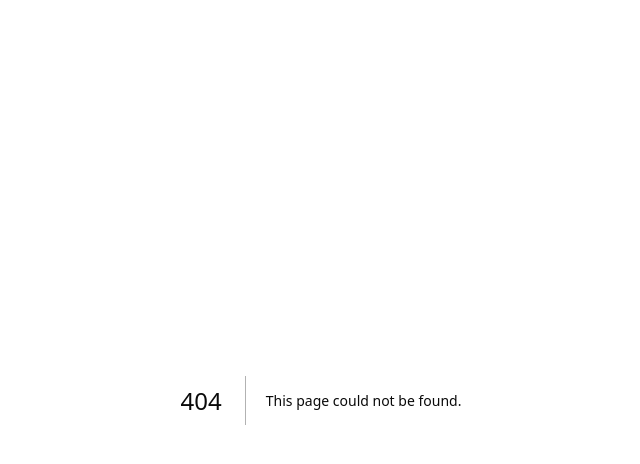
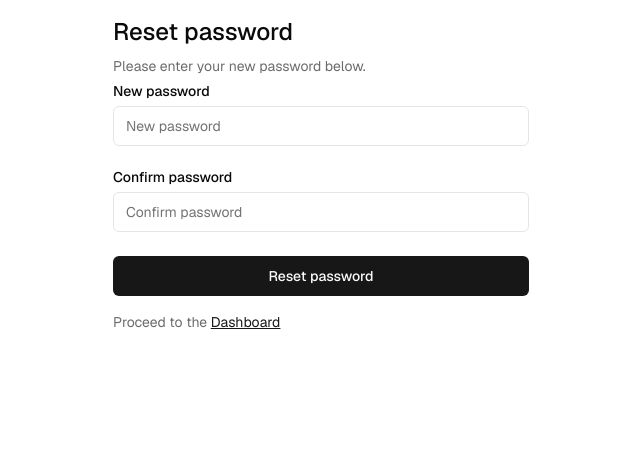
Before and after one commit to brucemakallan/mapmykin, a Next.js app: page /reset-password in a window 1280 px wide. Before the commit this address had no page. Shown: the top 464 px of the page, without its empty margins (319-959 px from the left). Built offline with nearby package versions, Linux system fonts and the light colour scheme.

Commit message:
Fix password reset

```diff
--- a/app/actions.ts
+++ b/app/actions.ts
@@ -62,7 +62,7 @@ export const forgotPasswordAction = async (formData: FormData) => {
   }
 
   const { error } = await supabase.auth.resetPasswordForEmail(email, {
-    redirectTo: `${origin}/auth/callback?redirect_to=/dashboard/reset-password`,
+    redirectTo: `${origin}/auth/callback?redirect_to=/reset-password`,
   })
 
   if (error) {
@@ -94,17 +94,13 @@ export const resetPasswordAction = async (formData: FormData) => {
   if (!password || !confirmPassword) {
     encodedRedirect(
       'error',
-      '/dashboard/reset-password',
+      '/reset-password',
       'Password and confirm password are required'
     )
   }
 
   if (password !== confirmPassword) {
-    encodedRedirect(
-      'error',
-      '/dashboard/reset-password',
-      'Passwords do not match'
-    )
+    encodedRedirect('error', '/reset-password', 'Passwords do not match')
   }
 
   const { error } = await supabase.auth.updateUser({
@@ -112,14 +108,10 @@ export const resetPasswordAction = async (formData: FormData) => {
   })
 
   if (error) {
-    encodedRedirect(
-      'error',
-      '/dashboard/reset-password',
-      'Password update failed'
-    )
+    encodedRedirect('error', '/reset-password', 'Password update failed')
   }
 
-  encodedRedirect('success', '/dashboard/reset-password', 'Password updated')
+  encodedRedirect('success', '/reset-password', 'Password updated')
 }
 
 export const signOutAction = async () => {
--- a/app/dashboard/reset-password/page.tsx
+++ /dev/null
@@ -1,39 +0,0 @@
-import { resetPasswordAction } from '@/app/actions'
-import { FormMessage, Message } from '@/components/form-message'
-import { SubmitButton } from '@/components/submit-button'
-import { Input } from '@/components/ui/input'
-import { Label } from '@/components/ui/label'
-
-export default function ResetPassword({
-  searchParams,
-}: {
-  searchParams: Message
-}) {
-  return (
-    <form className='mx-auto flex w-full max-w-md flex-col gap-2 p-4 [&>input]:mb-4'>
-      <h1 className='text-2xl font-medium'>Reset password</h1>
-      <p className='text-sm text-foreground/60'>
-        Please enter your new password below.
-      </p>
-      <Label htmlFor='password'>New password</Label>
-      <Input
-        type='password'
-        name='password'
-        placeholder='New password'
-        required
-      />
-      <Label htmlFor='confirmPassword'>Confirm password</Label>
-      <Input
-        type='password'
-        name='confirmPassword'
-        placeholder='Confirm password'
-        required
-      />
-      {/* eslint-disable-next-line @typescript-eslint/no-misused-promises */}
-      <SubmitButton formAction={resetPasswordAction}>
-        Reset password
-      </SubmitButton>
-      <FormMessage message={searchParams} />
-    </form>
-  )
-}
--- /dev/null
+++ b/app/reset-password/page.tsx
@@ -0,0 +1,48 @@
+import { resetPasswordAction } from '@/app/actions'
+import { FormMessage, Message } from '@/components/form-message'
+import { SubmitButton } from '@/components/submit-button'
+import { Input } from '@/components/ui/input'
+import { Label } from '@/components/ui/label'
+import Link from 'next/link'
+
+export default function ResetPassword({
+  searchParams,
+}: {
+  searchParams: Message
+}) {
+  return (
+    <div className='mx-auto flex flex-col'>
+      <form className='mx-auto flex w-full max-w-md flex-col gap-2 p-4 [&>input]:mb-4'>
+        <h1 className='text-2xl font-medium'>Reset password</h1>
+        <p className='text-sm text-foreground/60'>
+          Please enter your new password below.
+        </p>
+        <Label htmlFor='password'>New password</Label>
+        <Input
+          type='password'
+          name='password'
+          placeholder='New password'
+          required
+        />
+        <Label htmlFor='confirmPassword'>Confirm password</Label>
+        <Input
+          type='password'
+          name='confirmPassword'
+          placeholder='Confirm password'
+          required
+        />
+        {/* eslint-disable-next-line @typescript-eslint/no-misused-promises */}
+        <SubmitButton formAction={resetPasswordAction}>
+          Reset password
+        </SubmitButton>
+        <FormMessage message={searchParams} />
+        <p className='text-sm text-foreground/60'>
+          {'Proceed to the '}
+          <Link className='text-primary underline' href='/dashboard'>
+            Dashboard
+          </Link>
+        </p>
+      </form>
+    </div>
+  )
+}
```
